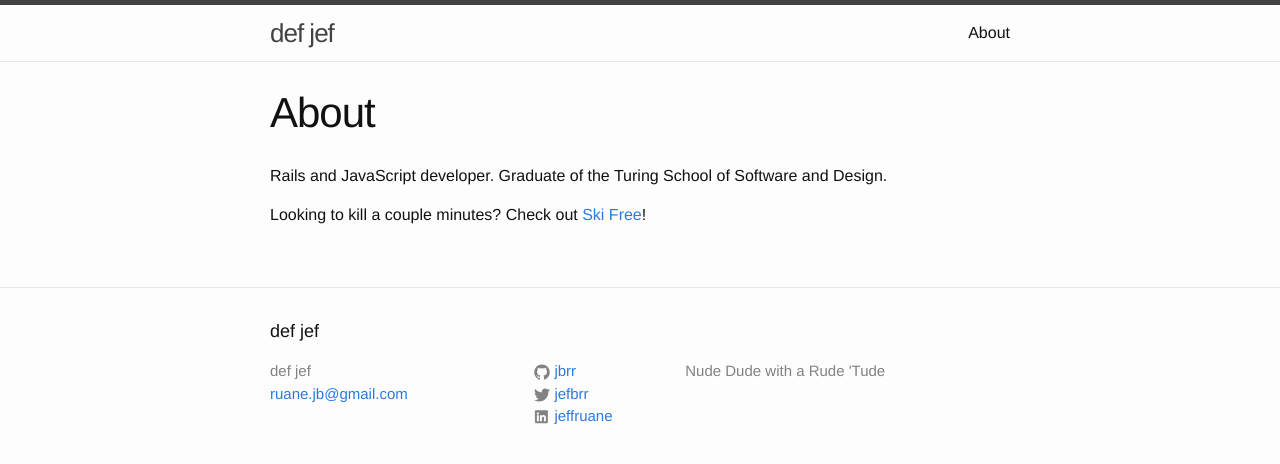
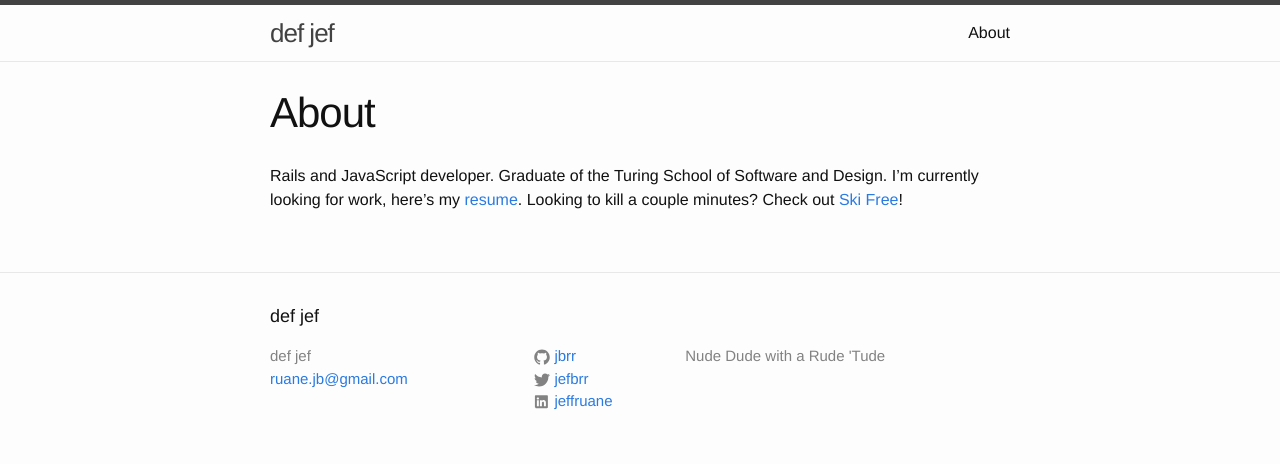
Before and after one commit to jbrr/jbrr.github.io, a Jekyll site: the page built from about.md, in a window 1280 px wide. Shown: the top 464 px of the page. Built offline with Jekyll 4.4.1, drawn with Linux system fonts in a browser that asks for light colours.

Commit message:
Add resume

```diff
--- a/about.md
+++ b/about.md
@@ -4,6 +4,5 @@ title: About
 permalink: /about/
 ---
 
-Rails and JavaScript developer. Graduate of the Turing School of Software and Design.
-
+Rails and JavaScript developer. Graduate of the Turing School of Software and Design. I'm currently looking for work, here's my [resume]({{site.url}}/assets/resume.pdf).
 Looking to kill a couple minutes? Check out [Ski Free]({{site.url}}/ski-free)!
```
Also changed, not shown: 1 other file.
